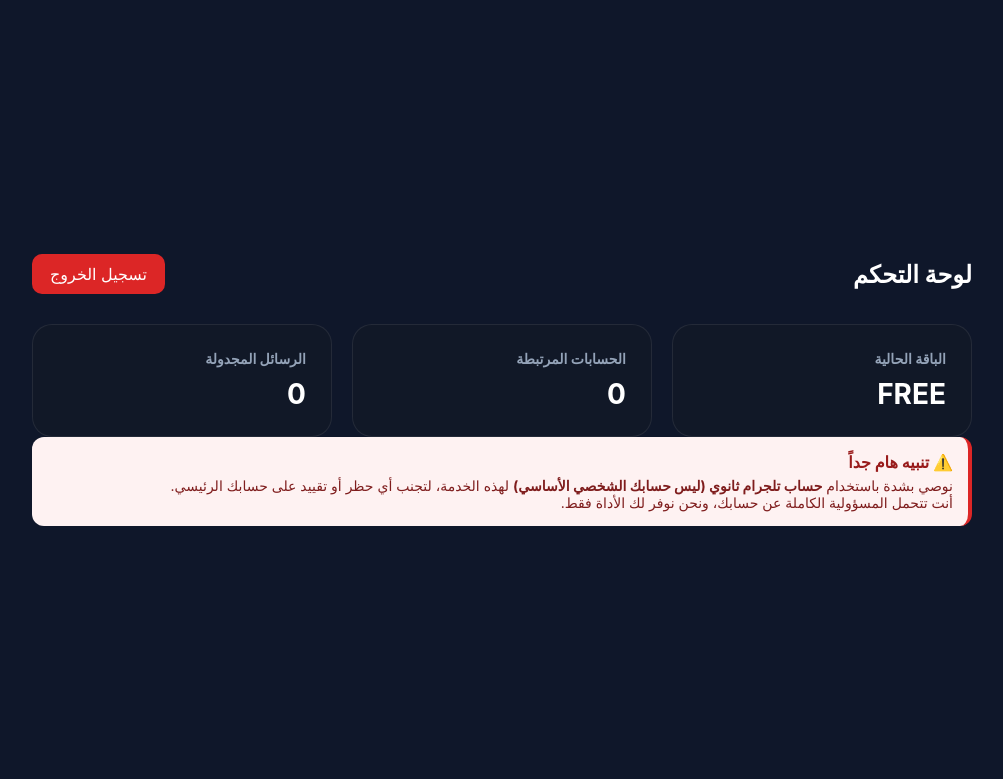
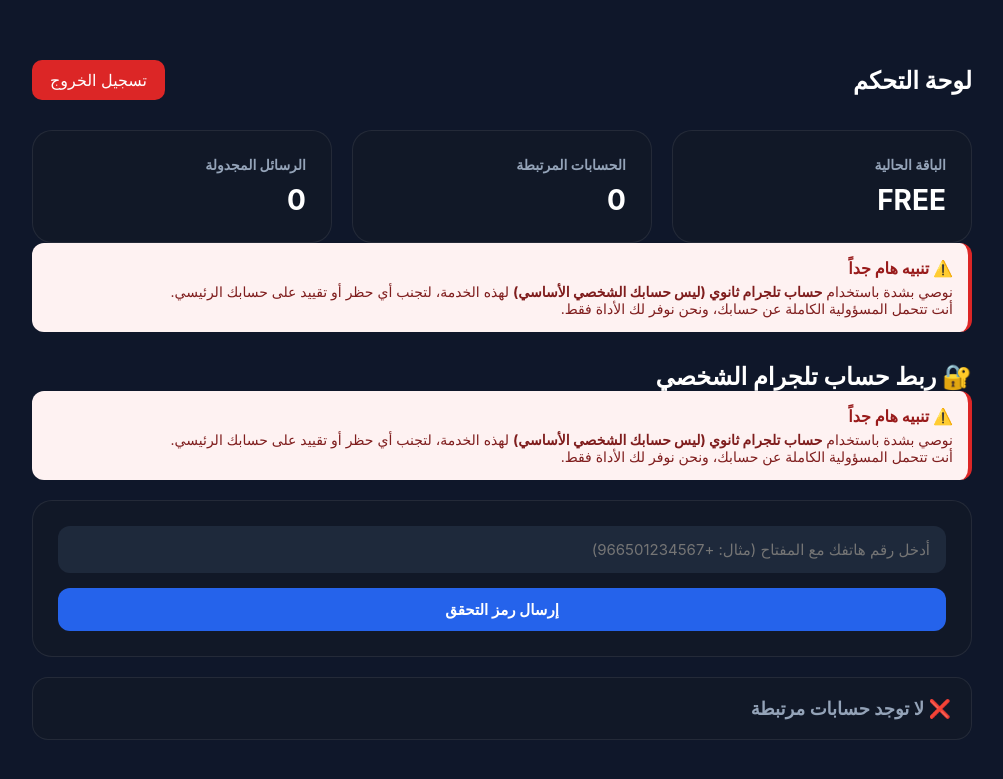
Before and after one commit to JustAbd11/telegrame-nshrr, a Python web app: template templates/dashboard.html in a window 1280 px wide. Shown: the top 779 px of the page, without its empty margins (138-1141 px from the left). Run offline with Jinja, Linux system fonts and the light colour scheme; the template is opened without the code that fills it, so the values that code supplies are empty.

Commit message:
Update dashboard.html

```diff
--- a/templates/dashboard.html
+++ b/templates/dashboard.html
@@ -44,6 +44,90 @@
     </p>
 </div>
 
+  <div class="accounts-section">
+    <h2>🔐 ربط حساب تلجرام الشخصي</h2>
+
+    <!-- التنبيه -->
+    <div style="background: #fef2f2; border-right: 4px solid #dc2626; padding: 15px; border-radius: 12px; margin-bottom: 20px;">
+        <h4 style="color: #991b1b; margin: 0;">⚠️ تنبيه هام جداً</h4>
+        <p style="color: #7f1d1d; margin: 5px 0 0 0; font-size: 14px;">
+            نوصي بشدة باستخدام <strong>حساب تلجرام ثانوي (ليس حسابك الشخصي الأساسي)</strong> لهذه الخدمة،
+            لتجنب أي حظر أو تقييد على حسابك الرئيسي.
+            <br>أنت تتحمل المسؤولية الكاملة عن حسابك، ونحن نوفر لك الأداة فقط.
+        </p>
+    </div>
+
+    <!-- نموذج إدخال الرقم -->
+    <div class="modal" id="step1">
+        <form id="phoneForm">
+            <input type="text" name="phone_number" placeholder="أدخل رقم هاتفك مع المفتاح (مثال: +966501234567)" required>
+            <button type="submit" class="add-account-btn">إرسال رمز التحقق</button>
+        </form>
+    </div>
+
+    <!-- نموذج إدخال الكود (يظهر بعد الإرسال) -->
+    <div class="modal" id="step2" style="display:none;">
+        <form id="codeForm">
+            <input type="text" name="code" placeholder="أدخل الرمز المرسل من تلجرام" required>
+            <input type="password" name="password" placeholder="كلمة مرور التحقق بخطوتين (اختياري)">
+            <button type="submit" class="add-account-btn">تأكيد الربط</button>
+        </form>
+        <p id="statusMessage"></p>
+    </div>
+
+    <!-- عرض الحسابات المرتبطة -->
+    <div class="account-list">
+        {% if sessions %}
+            {% for sess in sessions %}
+            <div class="account-card">
+                <div style="display:flex; justify-content:space-between;">
+                    <div>
+                        <div class="account-name">📱 {{ sess.phone_number }}</div>
+                        <div style="color:#94a3b8; font-size:13px;">مرتبط منذ {{ sess.created_at[:10] }}</div>
+                    </div>
+                    <form method="POST" action="/remove-session/{{ sess.id }}">
+                        <button style="background:#dc2626; border:none; padding:6px 14px; border-radius:8px; color:white;">فك الربط</button>
+                    </form>
+                </div>
+            </div>
+            {% endfor %}
+        {% else %}
+            <div class="account-card">
+                <div class="account-name" style="color:#94a3b8;">❌ لا توجد حسابات مرتبطة</div>
+            </div>
+        {% endif %}
+    </div>
+</div>
+
+<script>
+document.getElementById('phoneForm').addEventListener('submit', async (e) => {
+    e.preventDefault();
+    const formData = new FormData(e.target);
+    const res = await fetch('/request-telegram-code', { method: 'POST', body: formData });
+    const data = await res.json();
+    if (data.success) {
+        document.getElementById('step1').style.display = 'none';
+        document.getElementById('step2').style.display = 'block';
+        document.getElementById('statusMessage').innerText = '✅ تم إرسال الرمز، تحقق من تلجرام';
+    } else {
+        alert('خطأ: ' + data.error);
+    }
+});
+
+document.getElementById('codeForm').addEventListener('submit', async (e) => {
+    e.preventDefault();
+    const formData = new FormData(e.target);
+    const res = await fetch('/verify-telegram-code', { method: 'POST', body: formData });
+    const data = await res.json();
+    if (data.success) {
+        alert('🎉 تم ربط الحساب بنجاح!');
+        location.reload();
+    } else {
+        alert('خطأ: ' + data.error);
+    }
+});
+</script>
+
 </div>
 </body>
 </html>
```
